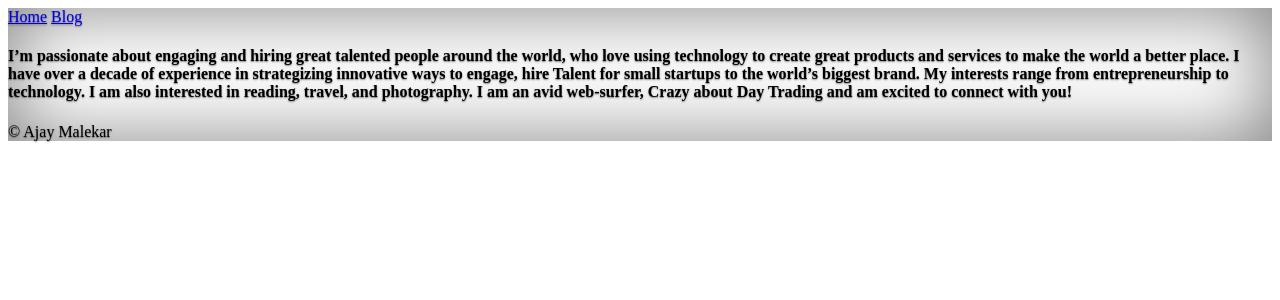
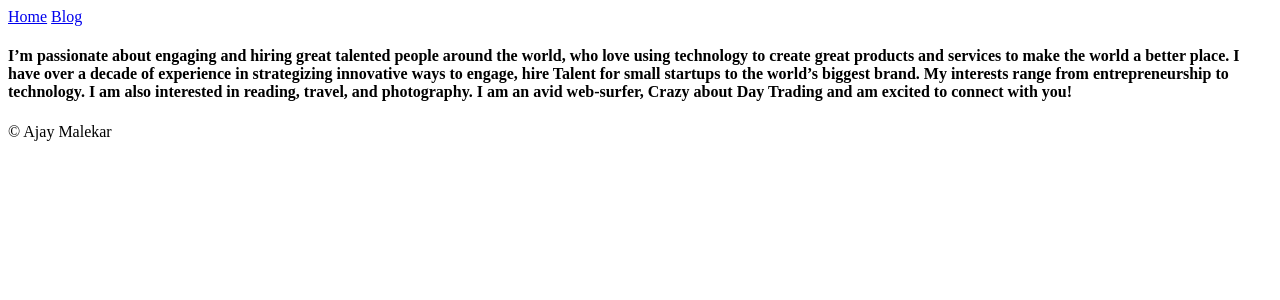
Before and after one commit to ajaymalekar/ajaymalekar.github.io, a Jekyll site: the page built from index.md, in a window 1280 px wide. Shown: the top 300 px of the page. Built offline with Jekyll 4.4.1, drawn with Linux system fonts in a browser that asks for light colours.

Commit message:
Update style.css

```diff
--- a/css/style.css
+++ b/css/style.css
@@ -1,17 +1,3 @@
-body {
-  text-shadow: 0 .05rem .1rem rgba(0, 0, 0, .5);
-  box-shadow: inset 0 0 5rem rgba(0, 0, 0, .5);
-}
-
-.cover-container {
-  max-width: 42em;
-}
-
-
-/*
- * Header
- */
-
 .nav .nav-link {
   padding: .25rem 0;
   font-weight: 700;
@@ -19,17 +5,3 @@
   background-color: transparent;
   border-bottom: .25rem solid transparent;
 }
-
-.nav .nav-link:hover,
-.nav .nav-link:focus {
-  border-bottom-color: rgba(255, 255, 255, .25);
-}
-
-.nav .nav-link + .nav-link {
-  margin-left: 1rem;
-}
-
-.nav .active {
-  color: #fff;
-  border-bottom-color: #fff;
-}
```
